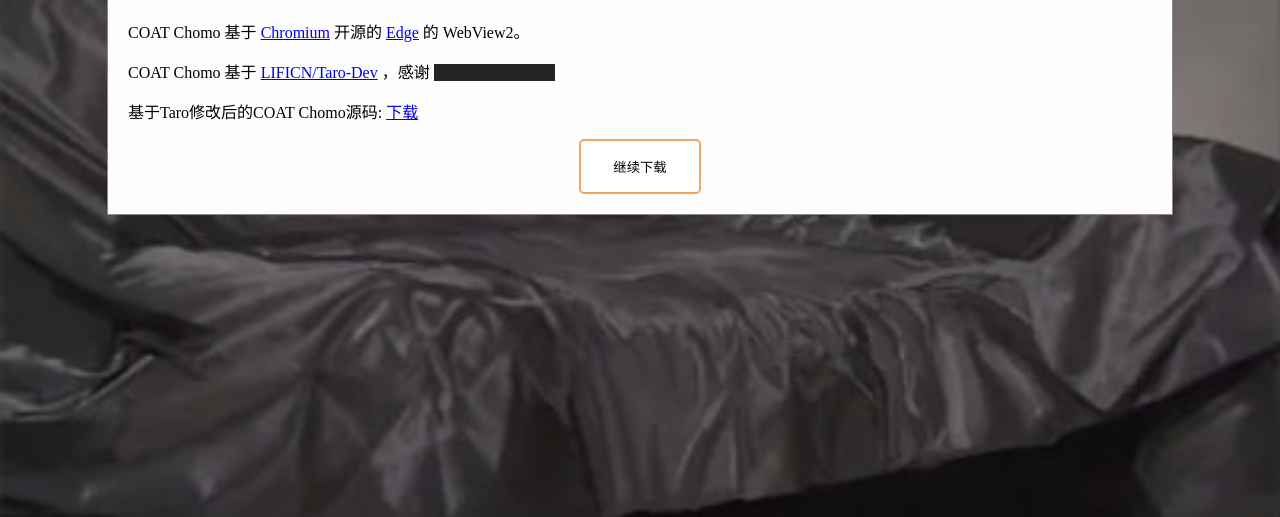
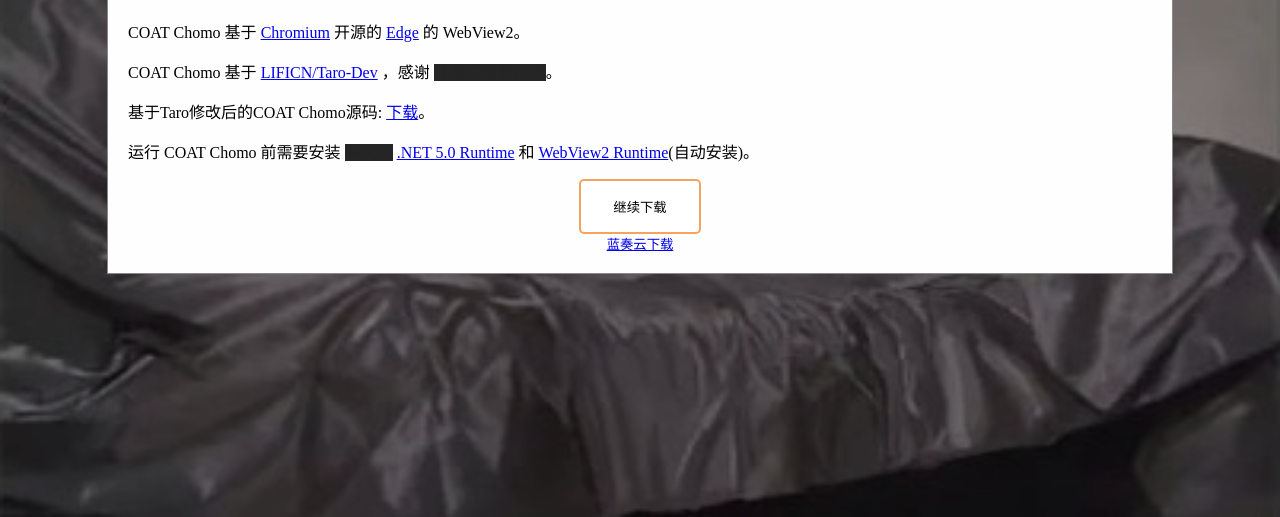
Before and after one commit to coatchomo/coatchomo.github.io, a plain HTML site: page index.html in a window 1280 px wide. Both pictures are taken after a click on the button "下载 Chomo". Shown: the part 283-800 px from the top of the page. Drawn offline with Linux system fonts and the light colour scheme.

Commit message:
Update index.html

```diff
--- a/index.html
+++ b/index.html
@@ -82,9 +82,10 @@
     <span class="close">&times;</span>
     <center><h1>COAT Chomo 下载</h1></center>
 	<p>COAT Chomo 基于 <a target="_blank" href="https://www.chromium.org/">Chromium</a> 开源的 <a target="_blank" href="https://www.microsoft.com/edge" >Edge</a> 的 WebView2。</p>
-	<p>COAT Chomo 基于 <a target="_blank" href="https://github.com/LIFICN/Taro-Dev">LIFICN/Taro-Dev</a> ，感谢 <span class="heimu" title="你知道的太多了">让inm民快乐起来</span></p>
-	<p>基于Taro修改后的COAT Chomo源码: <a target="_blank" href="https://coatchomo.com/download/source.zip">下载</a></p>
-	<center><button class="buttonDownload" onclick="openurl()">继续下载</button></center>
+	<p>COAT Chomo 基于 <a target="_blank" href="https://github.com/LIFICN/Taro-Dev">LIFICN/Taro-Dev</a> ，感谢 <span class="heimu" title="你知道的太多了">让屑们雷普起来</span>。</p>
+	<p>基于Taro修改后的COAT Chomo源码: <a target="_blank" href="https://coatchomo.com/download/source.zip">下载</a>。</p>
+	<p>运行 COAT Chomo 前需要安装 <span class="heimu" title="你知道的太多了">皋大的</span> <a target="_blank" href="https://dotnet.microsoft.com/download/dotnet/5.0/runtime">.NET 5.0 Runtime</a> 和  <a target="_blank" href="https://developer.microsoft.com/microsoft-edge/webview2/#download-section">WebView2 Runtime</a>(自动安装)。</p>
+	<center><button class="buttonDownload" onclick="openurl()">继续下载</button></br><small><a target="_blank" href="https://wwa.lanzous.com/iSBWHl8ibdg">蓝奏云下载</a></small></center>
 </div>
 </div>
 <body background="./files/hero-back-tablet.jpg"
```
